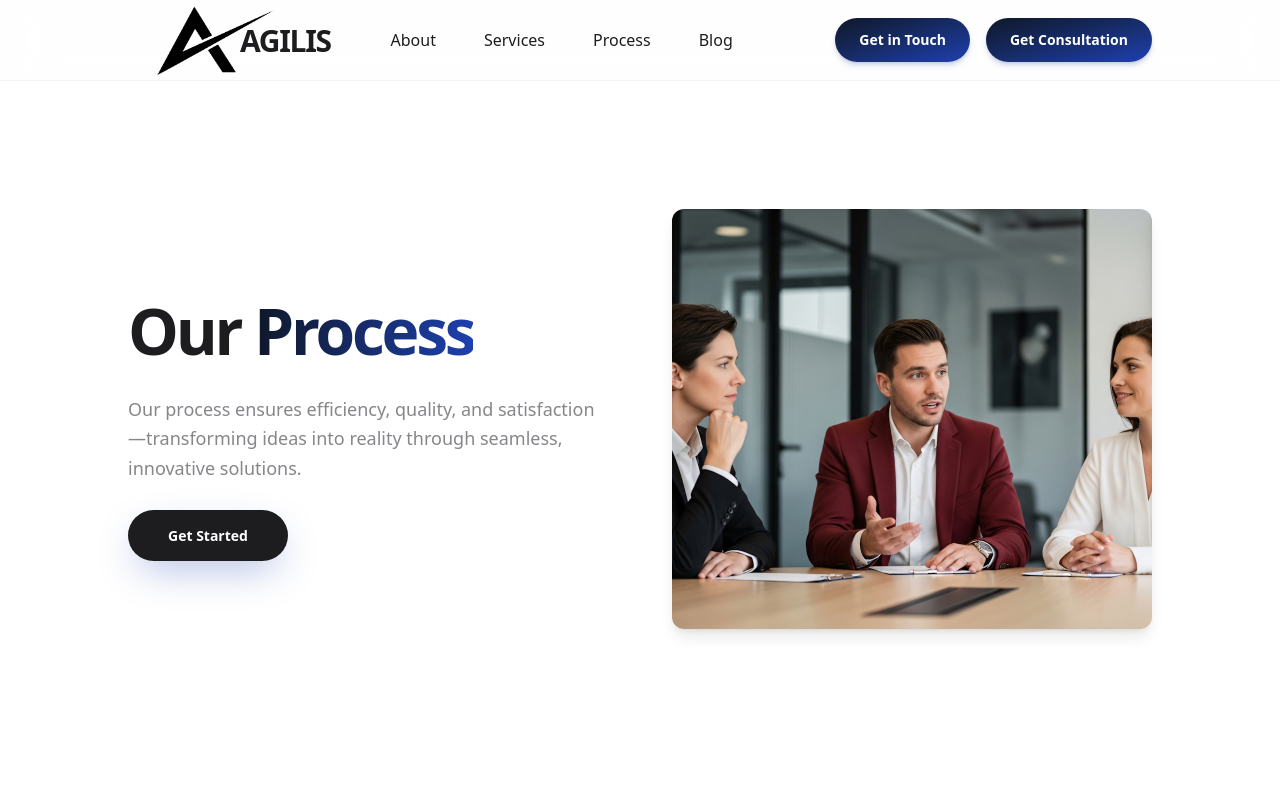
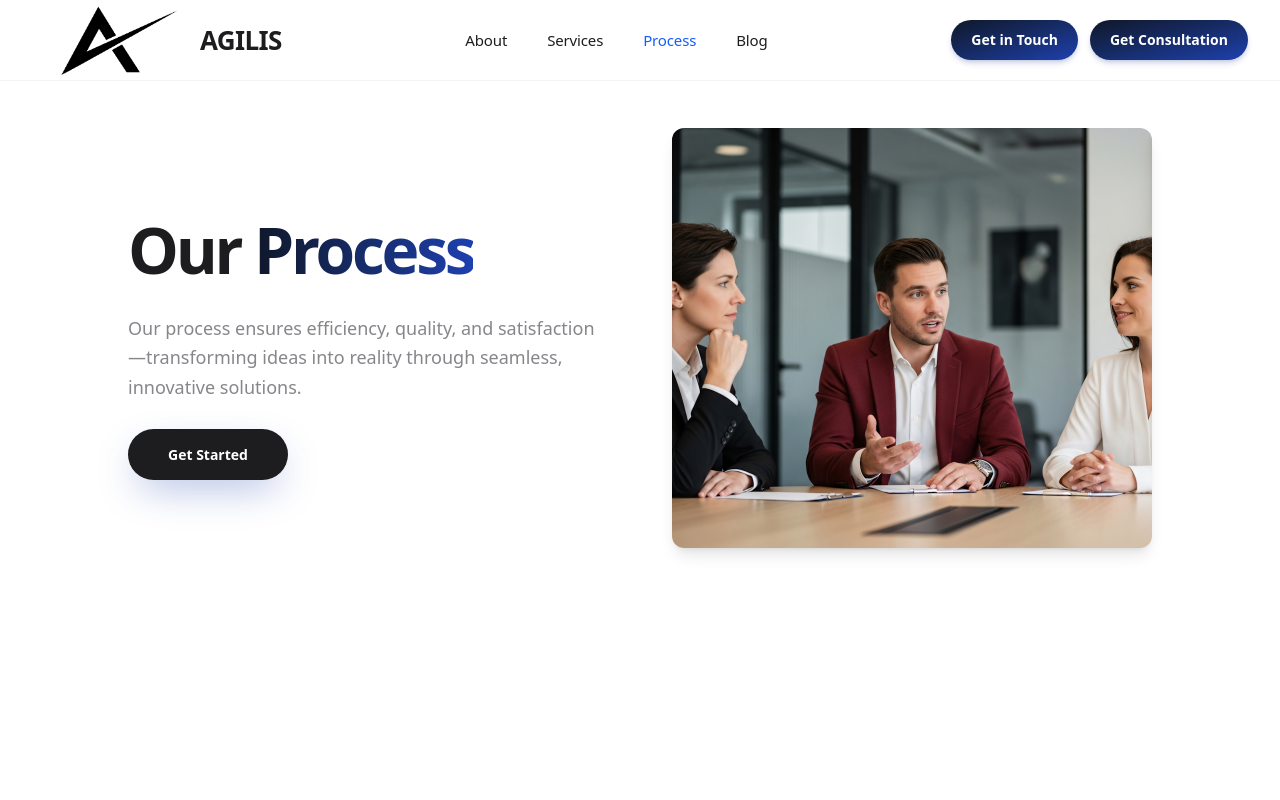
Before and after one commit to odisyorg-ops/Agilis_002, a React (Vite) app: page /process in a window 1280 px wide. Shown: the top 800 px of the page. Built offline with nearby package versions, Linux system fonts and the light colour scheme.

Commit message:
photo added, nav animation added, nav responsive fix

```diff
--- a/src/GlobalComponent/Navbar.jsx
+++ b/src/GlobalComponent/Navbar.jsx
@@ -1,127 +1,219 @@
-import React, { useState } from "react";
-import { Link } from "react-router-dom";
-import { motion, AnimatePresence } from "framer-motion";
+import React, { useState, useCallback, useRef } from "react";
+import { Link, useLocation } from "react-router-dom";
+import { motion, AnimatePresence, useScroll, useMotionValueEvent } from "framer-motion";
 import { Menu, X } from "lucide-react";
 import Agilislogo from "../assets/Agilis-black.png";
 
+// ─── Constants ────────────────────────────────────────────────────────────────
+
+const NAV_LINKS = [
+  { label: "About",   to: "/about"   },
+  { label: "Services", to: "/services" },
+  { label: "Process", to: "/process" },
+  { label: "Blog",    to: "/blogs"   },
+];
+
+const CTA_BUTTONS = [
+  { label: "Get in Touch",    to: "/contact"      },
+  { label: "Get Consultation", to: "/consultation" },
+];
+
+// ─── Animation Variants ───────────────────────────────────────────────────────
+
+const mobileMenuVariants = {
+  closed: { height: 0, opacity: 0 },
+  open:   { height: "auto", opacity: 1 },
+};
+
+const mobileItemVariants = {
+  closed: { x: -16, opacity: 0 },
+  open:   (i) => ({ x: 0, opacity: 1, transition: { delay: i * 0.06 } }),
+};
+
+// ─── Sub-components ───────────────────────────────────────────────────────────
+
+const NavLink = ({ to, label, isActive, onClick }) => (
+  <Link
+    to={to}
+    onClick={onClick}
+    className={[
+      "text-[14px] xl:text-[15px] font-medium tracking-[-0.01em] transition-colors duration-200",
+      isActive ? "text-blue-600" : "text-[#1d1d1f] hover:text-blue-600",
+    ].join(" ")}
+  >
+    {label}
+  </Link>
+);
+
+const CTAButton = ({ to, label, onClick, fullWidth = false }) => (
+  <Link to={to} onClick={onClick}>
+    <motion.button
+      whileTap={{ scale: 0.97 }}
+      whileHover={{ scale: 1.02 }}
+      className={[
+        "rounded-full bg-gradient-to-br from-[#0f172a] to-[#1e40af]",
+        "text-white font-semibold shadow-md shadow-blue-900/20",
+        "transition-shadow duration-200 hover:shadow-lg hover:shadow-blue-900/30",
+        fullWidth
+          ? "w-full py-4 rounded-2xl text-base"
+          : "text-xs xl:text-sm py-2 px-4 xl:py-[10px] xl:px-5",
+      ].join(" ")}
+    >
+      {label}
+    </motion.button>
+  </Link>
+);
+
+const MobileNavLink = ({ to, label, index, onClick }) => (
+  <motion.div
+    custom={index}
+    variants={mobileItemVariants}
+    initial="closed"
+    animate="open"
+    exit="closed"
+  >
+    <Link
+      to={to}
+      onClick={onClick}
+      className="block text-[24px] sm:text-[28px] font-bold text-[#1d1d1f] hover:text-blue-600 transition-colors duration-200"
+    >
+      {label}
+    </Link>
+  </motion.div>
+);
+
+// ─── Main Component ───────────────────────────────────────────────────────────
+
 const Navbar = () => {
   const [isMobileMenuOpen, setIsMobileMenuOpen] = useState(false);
+  const [isHidden, setIsHidden] = useState(false);
+  const { scrollY } = useScroll();
+  const location = useLocation();
 
-  // Link style to keep code DRY
-  const navLinkStyle = "text-[16px] font-medium text-[#1d1d1f] hover:text-blue-600 transition-colors";
+  /**
+   * Scroll Logic:
+   * 1. Detect scroll direction.
+   * 2. If scrolling down and past a threshold (100px), hide.
+   * 3. If scrolling up, show.
+   */
+  useMotionValueEvent(scrollY, "change", (latest) => {
+    const previous = scrollY.getPrevious();
+    if (latest > previous && latest > 100) {
+      setIsHidden(true);
+      setIsMobileMenuOpen(false); // Close mobile menu if user scrolls down
+    } else {
+      setIsHidden(false);
+    }
+  });
+
+  const closeMobileMenu = useCallback(() => setIsMobileMenuOpen(false), []);
+  const toggleMobileMenu = useCallback(
+    () => setIsMobileMenuOpen((prev) => !prev),
+    []
+  );
+
+  const isActive = (path) => location.pathname === path;
 
   return (
-    <nav className="sticky top-0 z-[100] w-full bg-white/80 backdrop-blur-xl border-b border-gray-100 antialiased">
-      <div className="w-[95vw] md:w-[80vw] mx-auto h-20 flex justify-between items-center">
+    <motion.nav
+      /** Framer Motion Animation Properties **/
+      variants={{
+        visible: { y: 0 },
+        hidden: { y: "-100%" },
+      }}
+      animate={isHidden ? "hidden" : "visible"}
+      transition={{ duration: 0.35, ease: "easeInOut" }}
+      /** Style Classes **/
+      className="fixed top-0 z-[100] w-full bg-white/80 backdrop-blur-xl border-b border-gray-100 antialiased"
+      aria-label="Main navigation"
+    >
+      {/* ── Desktop Bar ── */}
+      <div className="w-full max-w-[1400px] mx-auto h-20 flex items-center justify-between px-4 sm:px-6 lg:px-8">
 
         {/* Logo */}
-        <div className="text-[24px] md:text-[26px] font-bold tracking-tighter flex items-center relative">
-          <Link to="/"><img className="w-[160px]" src={Agilislogo} alt="AGILIS" /></Link>
-          <Link to="/" className="text-[#1d1d1f] text-[30px] hover:opacity-70 absolute transition-opacity left-28">
+        <Link to="/" className="flex items-center gap-2 group shrink-0">
+          <img
+            src={Agilislogo}
+            alt="Agilis Logo"
+            className="w-[120px] sm:w-[140px] md:w-[160px] select-none"
+            draggable={false}
+          />
+          <span className="text-[#1d1d1f] text-[20px] sm:text-[24px] md:text-[26px] font-bold tracking-tight group-hover:opacity-70 transition-opacity duration-200 hidden sm:block">
             AGILIS
-          </Link>
-        </div>
+          </span>
+        </Link>
 
-        {/* Desktop Navigation */}
-        <div className="hidden md:flex gap-12 items-center">
-          <Link to="/about" className={navLinkStyle}>
-            About
-          </Link>
+        {/* Desktop Nav Links */}
+        <ul className="hidden lg:flex items-center gap-6 xl:gap-10" role="list">
+          {NAV_LINKS.map(({ label, to }) => (
+            <li key={to}>
+              <NavLink to={to} label={label} isActive={isActive(to)} />
+            </li>
+          ))}
+        </ul>
 
-          <Link to="/services" className={navLinkStyle}>
-            Services
-          </Link>
+        {/* Desktop CTAs + Mobile Toggle */}
+        <div className="flex items-center gap-3">
+          <div className="hidden lg:flex items-center gap-2 xl:gap-3">
+            {CTA_BUTTONS.map(({ label, to }) => (
+              <CTAButton key={to} to={to} label={label} />
+            ))}
+          </div>
 
-          <Link to="/process" className={navLinkStyle}>
-            Process
-          </Link>
-          <Link to="/blogs" className={navLinkStyle}>
-            Blog
-          </Link>
-        </div>
-
-        {/* Right Side: CTA & Mobile Toggle */}
-        <div className="flex items-center gap-4">
-          <Link to="/contact" className="hidden md:block">
-            <motion.button
-              whileTap={{ scale: 0.98 }}
-              className="py-3 px-6 rounded-full bg-gradient-to-br from-[#0f172a] to-[#1e40af] text-white font-bold text-sm shadow-md shadow-blue-900/20"
-            >
-              Get in Touch
-            </motion.button>
-          </Link>
-          <Link to="/consultation" className="hidden md:block">
-            <motion.button
-              whileTap={{ scale: 0.98 }}
-              className="py-3 px-6 rounded-full bg-gradient-to-br from-[#0f172a] to-[#1e40af] text-white font-bold text-sm shadow-md shadow-blue-900/20"
-            >
-              Get Consultation
-            </motion.button>
-          </Link>
-          {/* Mobile Menu Toggle */}
           <button
-            className="md:hidden p-2 text-[#1d1d1f]"
-            onClick={() => setIsMobileMenuOpen(!isMobileMenuOpen)}
+            className="lg:hidden p-2 text-[#1d1d1f] rounded-lg hover:bg-gray-100 transition-colors duration-200"
+            onClick={toggleMobileMenu}
           >
-            {isMobileMenuOpen ? <X size={28} /> : <Menu size={28} />}
+            {isMobileMenuOpen ? <X size={24} /> : <Menu size={24} />}
           </button>
         </div>
       </div>
 
-      {/* Mobile Menu Slide-down */}
+      {/* ── Mobile Menu ── */}
       <AnimatePresence>
         {isMobileMenuOpen && (
           <motion.div
-            initial={{ height: 0, opacity: 0 }}
-            animate={{ height: "auto", opacity: 1 }}
-            exit={{ height: 0, opacity: 0 }}
-            className="md:hidden bg-white border-t border-gray-100 overflow-hidden"
+            id="mobile-menu"
+            variants={mobileMenuVariants}
+            initial="closed"
+            animate="open"
+            exit="closed"
+            transition={{ duration: 0.28, ease: [0.4, 0, 0.2, 1] }}
+            className="lg:hidden bg-white border-t border-gray-100 overflow-hidden shadow-lg absolute w-full"
           >
-            <div className="px-[5%] py-10 flex flex-col gap-8">
-              <Link
-                to="/about"
-                onClick={() => setIsMobileMenuOpen(false)}
-                className="text-3xl font-bold text-[#1d1d1f]"
-              >
-                About
-              </Link>
-              <Link
-                to="/services"
-                onClick={() => setIsMobileMenuOpen(false)}
-                className="text-3xl font-bold text-[#1d1d1f]"
-              >
-                Solutions
-              </Link>
-              <Link
-                to="/process"
-                onClick={() => setIsMobileMenuOpen(false)}
-                className="text-3xl font-bold text-[#1d1d1f]"
-              >
-                Process
-              </Link>
-              <Link
-                to="/blogs"
-                onClick={() => setIsMobileMenuOpen(false)}
-                className="text-3xl font-bold text-[#1d1d1f]"
-              >
-                Blog
-              </Link>
-
-              <Link to="/contact" onClick={() => setIsMobileMenuOpen(false)}>
-                <button className="w-full py-4 rounded-2xl bg-gradient-to-br from-[#0f172a] to-[#1e40af] text-white font-bold text-lg">
-                  Get in Touch
-                </button>
-              </Link>
-              <Link to="/consultation" onClick={() => setIsMobileMenuOpen(false)}>
-                <button className="w-full py-4 rounded-2xl bg-gradient-to-br from-[#0f172a] to-[#1e40af] text-white font-bold text-lg">
-                  Get Consultation
-                </button>
-              </Link>
+            <div className="px-4 sm:px-6 pt-6 pb-8 flex flex-col gap-6">
+              <div className="flex flex-col gap-4">
+                {NAV_LINKS.map(({ label, to }, i) => (
+                  <MobileNavLink
+                    key={to}
+                    to={to}
+                    label={label}
+                    index={i}
+                    onClick={closeMobileMenu}
+                  />
+                ))}
+              </div>
+              <div className="h-px bg-gray-100 my-1" />
+              <div className="flex flex-col sm:flex-row gap-3">
+                {CTA_BUTTONS.map(({ label, to }, i) => (
+                  <motion.div
+                    key={to}
+                    custom={NAV_LINKS.length + i}
+                    variants={mobileItemVariants}
+                    initial="closed"
+                    animate="open"
+                    exit="closed"
+                    className="w-full"
+                  >
+                    <CTAButton to={to} label={label} onClick={closeMobileMenu} fullWidth />
+                  </motion.div>
+                ))}
+              </div>
             </div>
           </motion.div>
         )}
       </AnimatePresence>
-    </nav>
+    </motion.nav>
   );
 };
 
```
Also changed, not shown: src/Components/Home/TeamSection.jsx (+56 -37 lines), src/Pages/Process.jsx (+59 -45 lines), src/assets/Rusell2.png (added), src/assets/Russel.jpeg (added).
